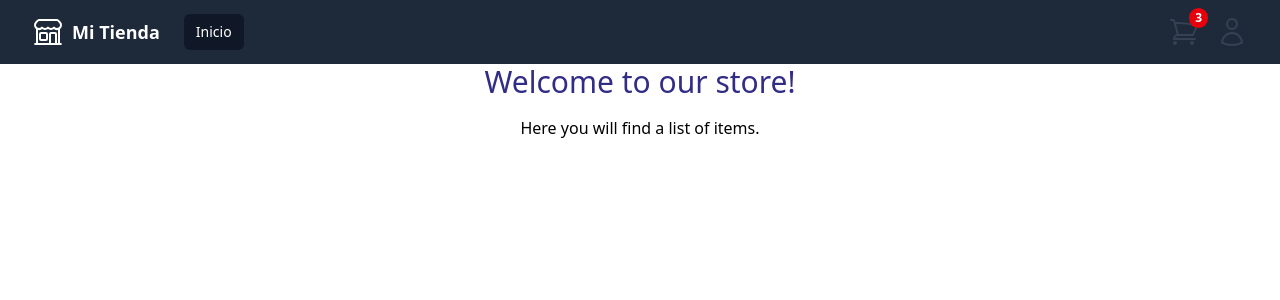
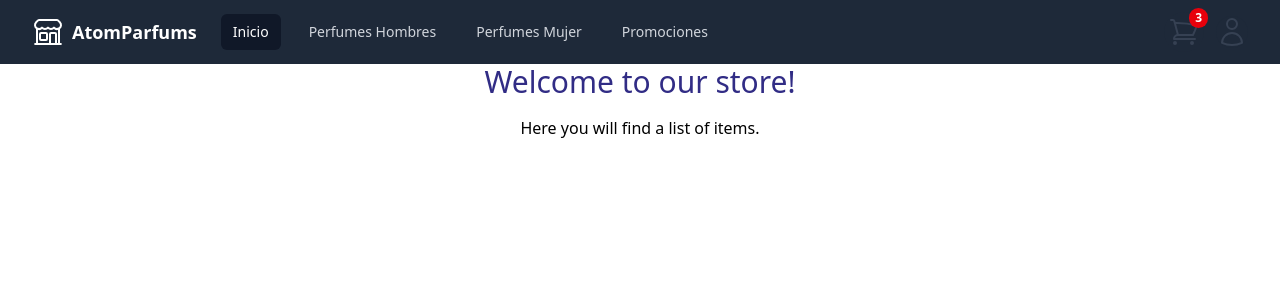
Before and after one commit to castiglioneRenzo/ECommerce_react, a React (Vite) app: page / in a window 1280 px wide. Shown: the top 300 px of the page. Built offline with nearby package versions, Linux system fonts and the light colour scheme.

Commit message:
preentrega 1

```diff
--- a/src/components/NavBar.jsx
+++ b/src/components/NavBar.jsx
@@ -4,9 +4,9 @@ import CartWidget from './CartWidget'
 
 const navigation = [
   { name: 'Inicio', href: '#', current: true },
-  // { name: 'Team', href: '#', current: false },
-  // { name: 'Projects', href: '#', current: false },
-  // { name: 'Calendar', href: '#', current: false },
+  { name: 'Perfumes Hombres', href: '#', current: false },
+  { name: 'Perfumes Mujer', href: '#', current: false },
+  { name: 'Promociones', href: '#', current: false },
 ]
 
 function classNames(...classes) {
@@ -30,7 +30,7 @@ function NavBar() {
           <div className="flex flex-1 items-center justify-center sm:items-stretch sm:justify-start">
             <div className="flex shrink-0 items-center">
               <BuildingStorefrontIcon className="h-8 w-8 text-white" />
-              <span className="ml-2 text-white text-lg font-bold">Mi Tienda</span>
+              <span className="ml-2 text-white text-lg font-bold">AtomParfums</span>
             </div>
             <div className="hidden sm:ml-6 sm:block">
               <div className="flex space-x-4">
```
